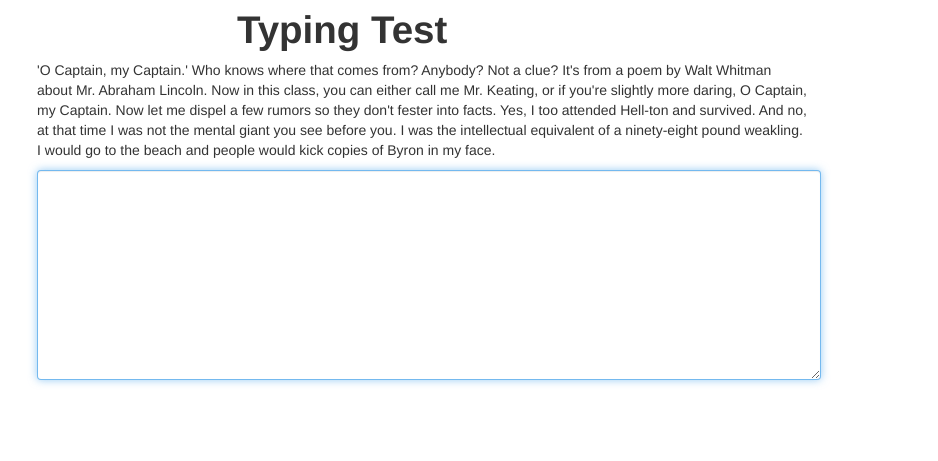
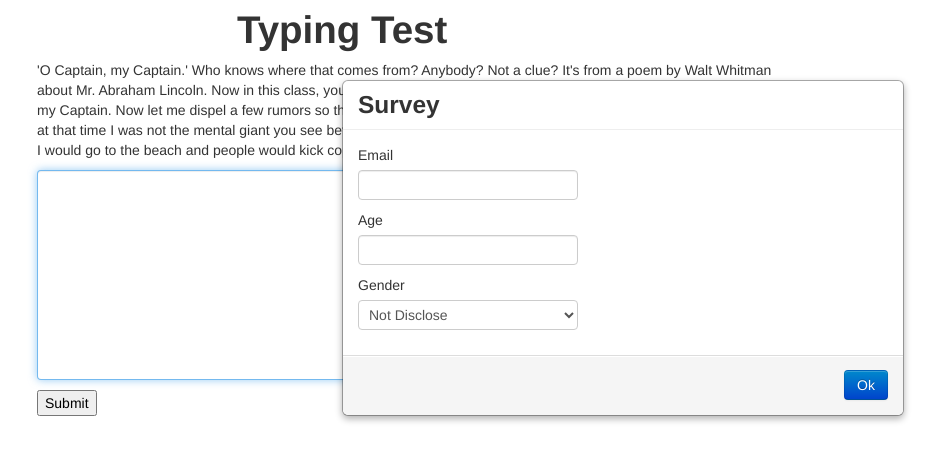
Before and after one commit to EngTurtle/StatsTypingTest, a Django app: template templates/type_test.html in a window 1280 px wide. Shown: the top 461 px of the page, without its empty margins (18-956 px from the left). Run offline with Django 3.2, Linux system fonts and the light colour scheme; the template is opened without the code that fills it: values that come from a table or form of the project are taken from there, others are empty; parts of the project's set-up code (start-up, migrations or seed data) failed here and were passed over.

Commit message:
finalized type test

```diff
--- a/assets/css/custom.css
+++ b/assets/css/custom.css
@@ -1,3 +1,7 @@
 #input-field {
     width: 100%;
 }
+
+.textarea-error {
+    background: #f2b5af;
+}
--- a/templates/type_test.html
+++ b/templates/type_test.html
@@ -16,10 +16,33 @@
         <textarea rows="10" autofocus="true" id="input-field"></textarea>
     </div>
 </div>
-<div class="hidden">
-    <form action="\" id="test_result">
+<div class="">
+    <form action="\" method="post" id="test_result">
+        {% csrf_token %}
         {{ form.as_ul }}
+        <input type="submit" value="Submit">
     </form>
+</div>
+
+<div class="modal">
+    <div class="modal-header">
+        <h3>Survey</h3>
+    </div>
+    <div class="modal-body">
+        <label for="model-email">Email</label>
+        <input type="email" id='model-email'>
+        <label for="model-age">Age</label>
+        <input type="number" min='1' max="150" id='model-age'>
+        <label for="model-gender">Gender</label>
+        <select id="model-gender">
+            <option value="not disclose">Not Disclose</option>
+            <option value="male">Male</option>
+            <option value="female">Female</option>
+        </select>
+    </div>
+    <div class="modal-footer">
+        <button id="model-ok" class="btn btn-primary">Ok</button>
+    </div>
 </div>
 <script type="text/javascript" src="{{ STATIC_URL }}js/typing_test.js"></script>
 {% endblock %}
```
Also changed, not shown: assets/js/typing_test.js (+27 -11 lines).
